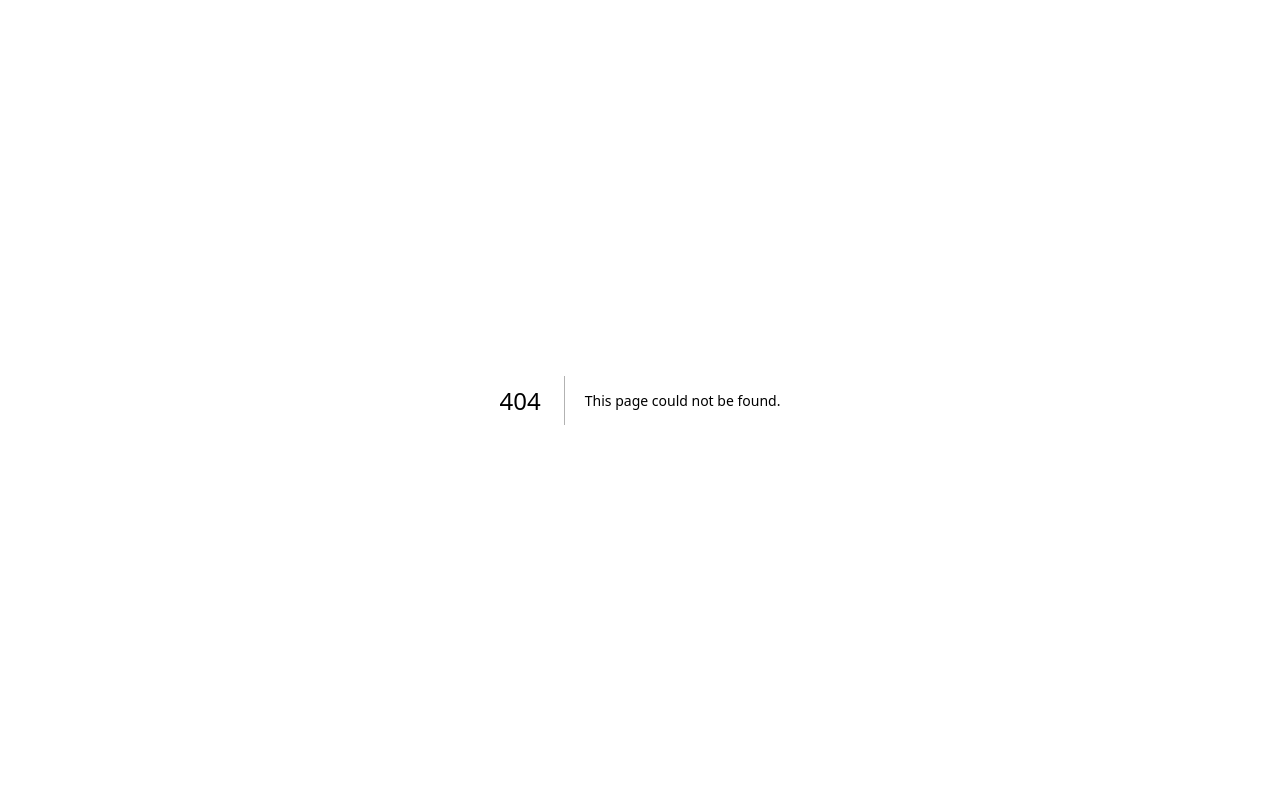
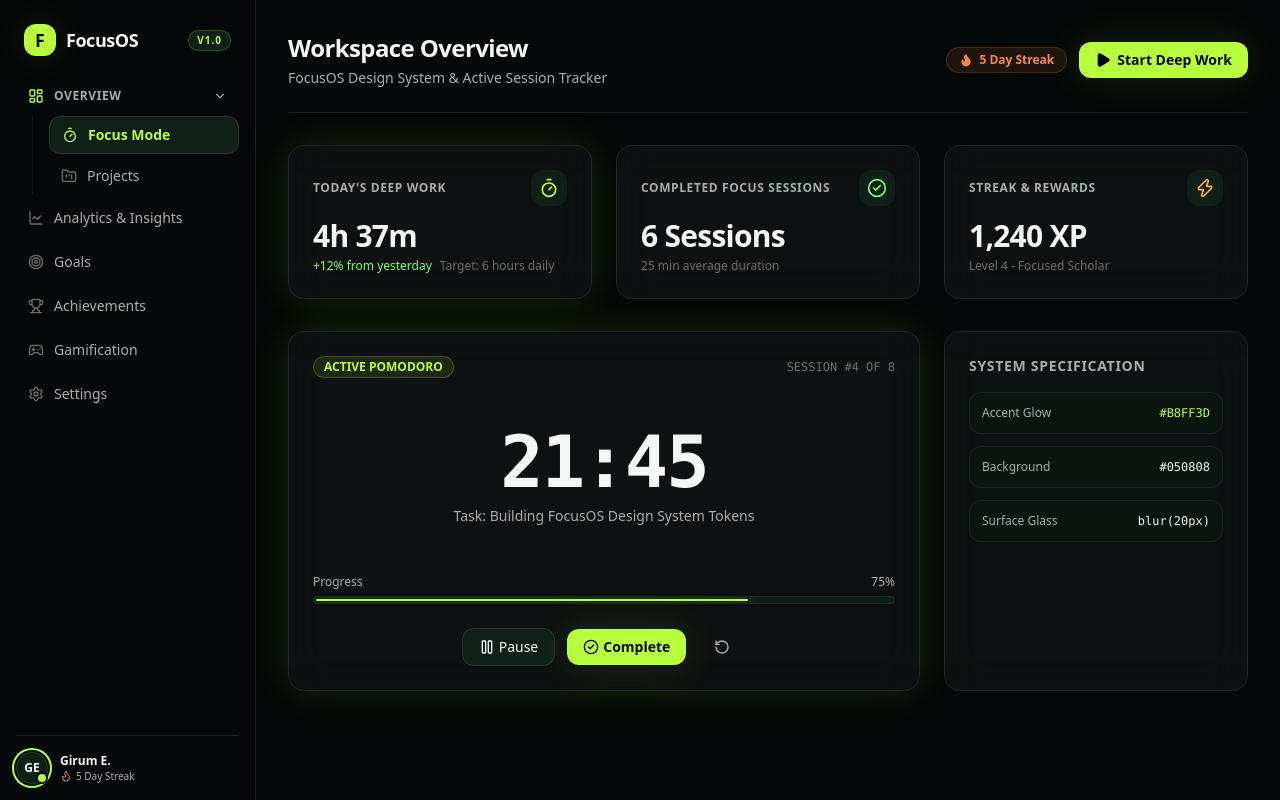
Before and after one commit to girum-endalkachew/focus-os, a Next.js app: page /app in a window 1280 px wide. Before the commit this address had no page. Built offline with nearby package versions, Linux system fonts and the light colour scheme.

Commit message:
refactor(routes): move workspace dashboard to /app to free root for landing

```diff
--- /dev/null
+++ b/src/app/app/page.tsx
@@ -0,0 +1,129 @@
+import React from 'react';
+import { Sidebar } from '@/components/ui/Sidebar';
+import { GlassCard } from '@/components/ui/GlassCard';
+import { Button } from '@/components/ui/Button';
+import { Badge } from '@/components/ui/Badge';
+import { StatCard } from '@/components/ui/StatCard';
+import { ProgressBar } from '@/components/ui/ProgressBar';
+import { Timer, Flame, Play, Pause, RotateCcw, CheckCircle2, Zap } from 'lucide-react';
+
+export default function Home() {
+  return (
+    <div className="flex min-h-screen bg-[#050808] text-[#F4F7F3]">
+      {/* Sidebar Navigation */}
+      <Sidebar />
+
+      {/* Main Workspace */}
+      <main className="flex-1 p-8 space-y-8 overflow-y-auto">
+        {/* Workspace Top Bar */}
+        <div className="flex items-center justify-between pb-6 border-b border-white/10">
+          <div>
+            <h1 className="text-2xl font-extrabold tracking-tight text-[#F4F7F3]">
+              Workspace Overview
+            </h1>
+            <p className="text-sm text-[#A5B0AB] mt-1">
+              FocusOS Design System & Active Session Tracker
+            </p>
+          </div>
+          <div className="flex items-center gap-3">
+            <Badge variant="amber" className="px-3 py-1 text-xs">
+              <Flame className="w-3.5 h-3.5 fill-[#F58848]" /> 5 Day Streak
+            </Badge>
+            <Button variant="primary" size="md">
+              <Play className="w-4 h-4 mr-1.5 fill-current" /> Start Deep Work
+            </Button>
+          </div>
+        </div>
+
+        {/* Metrics Grid */}
+        <div className="grid grid-cols-1 md:grid-cols-3 gap-6">
+          <StatCard
+            label="TODAY'S DEEP WORK"
+            value="4h 37m"
+            subtitle="Target: 6 hours daily"
+            trend="+12% from yesterday"
+            glow={true}
+            icon={<Timer className="w-5 h-5" />}
+          />
+          <StatCard
+            label="COMPLETED FOCUS SESSIONS"
+            value="6 Sessions"
+            subtitle="25 min average duration"
+            icon={<CheckCircle2 className="w-5 h-5 text-[#7CFF68]" />}
+          />
+          <StatCard
+            label="STREAK & REWARDS"
+            value="1,240 XP"
+            subtitle="Level 4 - Focused Scholar"
+            icon={<Zap className="w-5 h-5 text-[#F5B64B]" />}
+          />
+        </div>
+
+        {/* Main Focus Mode Section */}
+        <div className="grid grid-cols-1 lg:grid-cols-3 gap-6">
+          {/* Active Timer Card */}
+          <GlassCard glow={true} className="lg:col-span-2 flex flex-col justify-between space-y-6">
+            <div className="flex items-center justify-between">
+              <Badge variant="accent">ACTIVE POMODORO</Badge>
+              <span className="text-xs text-[#65726A] uppercase font-mono">Session #4 of 8</span>
+            </div>
+
+            {/* Timer Display */}
+            <div className="text-center py-6">
+              <div className="text-7xl font-black tracking-tight text-[#F4F7F3] font-mono">
+                21:45
+              </div>
+              <p className="text-sm text-[#A5B0AB] mt-2">
+                Task: Building FocusOS Design System Tokens
+              </p>
+            </div>
+
+            {/* Progress & Controls */}
+            <div className="space-y-4">
+              <div className="space-y-1.5">
+                <div className="flex justify-between text-xs text-[#A5B0AB]">
+                  <span>Progress</span>
+                  <span>75%</span>
+                </div>
+                <ProgressBar value={75} />
+              </div>
+
+              <div className="flex items-center justify-center gap-3 pt-2">
+                <Button variant="secondary" size="md">
+                  <Pause className="w-4 h-4 mr-1" /> Pause
+                </Button>
+                <Button variant="primary" size="md">
+                  <CheckCircle2 className="w-4 h-4 mr-1" /> Complete
+                </Button>
+                <Button variant="ghost" size="md">
+                  <RotateCcw className="w-4 h-4" />
+                </Button>
+              </div>
+            </div>
+          </GlassCard>
+
+          {/* Design System Reference Token Box */}
+          <GlassCard className="space-y-4">
+            <h3 className="text-sm font-semibold text-[#A5B0AB] uppercase tracking-wider">
+              System Specification
+            </h3>
+            <div className="space-y-3 text-xs text-[#A5B0AB]">
+              <div className="p-3 bg-[#0B1510] rounded-xl border border-white/5 flex justify-between items-center">
+                <span>Accent Glow</span>
+                <span className="font-mono text-[#B8FF3D]">#B8FF3D</span>
+              </div>
+              <div className="p-3 bg-[#0B1510] rounded-xl border border-white/5 flex justify-between items-center">
+                <span>Background</span>
+                <span className="font-mono text-[#F4F7F3]">#050808</span>
+              </div>
+              <div className="p-3 bg-[#0B1510] rounded-xl border border-white/5 flex justify-between items-center">
+                <span>Surface Glass</span>
+                <span className="font-mono text-[#F4F7F3]">blur(20px)</span>
+              </div>
+            </div>
+          </GlassCard>
+        </div>
+      </main>
+    </div>
+  );
+}
```
